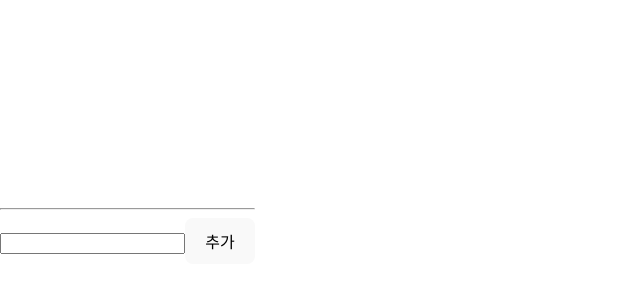
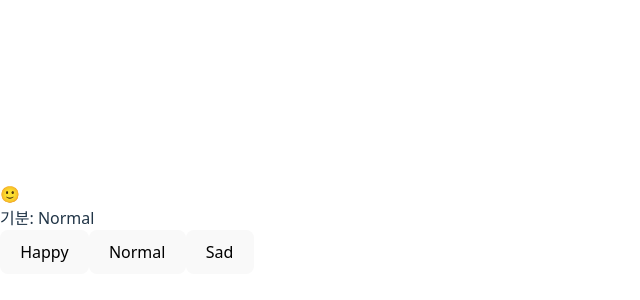
Before and after one commit to nelfen/React-Tutorial, a React (Vite) app in the folder vite-react/: page / in a window 1280 px wide. Shown: the part 172-472 px from the top of the page, without its empty margins (0-640 px from the left). Built offline with nearby package versions, Linux system fonts and the light colour scheme.

Commit message:
코드정리

```diff
--- a/vite-react/src/App.jsx
+++ b/vite-react/src/App.jsx
@@ -2,66 +2,55 @@ import { useState } from "react";
 import "./App.css";
 
 function App() {
-  const [todoList, setTodoList] = useState([]);
-
+  const [mood, setMood] = useState("Normal");
   return (
     <>
-      <TodoList todoList={todoList} setTodoList={setTodoList} />
-      <hr />
-      <TodoInput todoList={todoList} setTodoList={setTodoList} />
+      <Face3 mood={mood} />
+      <div className={mood === "Happy" ? 'happy' : mood === "Normal" ? 'normal' : 'sad'}>기분: {mood}</div>
+      <div>
+        <button onClick={() => setMood("Happy")}>Happy</button>
+        <button onClick={() => setMood("Normal")}>Normal</button>
+        <button onClick={() => setMood("Sad")}>Sad</button>
+      </div>
     </>
   );
 }
 
-function TodoInput({ todoList, setTodoList }) {
-  const [inputValue, setInputValue] = useState("");
-  console.log(inputValue);
+//1. if문으로 리턴하는 JSX문 바꿔주기
+function Face({ mood }) {
+  if (mood === "Happy") {
+    return <div>😄</div>;
+  } else if (mood === "Normal") {
+    return <div>🙂</div>;
+  } else {
+    return <div>😐</div>;
+  }
+}
+
+//2. 삼항연산자 사용하기
+function Face2({ mood }) {
   return (
     <>
-      <input
-        value={inputValue}
-        onChange={(event) => setInputValue(event.target.value)}
-      />
-      <button
-        onClick={() => {
-          const newTodo = { id: Number(new Date()), content: inputValue };
-
-          const newTodoList = [...todoList, newTodo];
-          setTodoList(newTodoList);
-          setInputValue("");
-        }}
-      >
-        추가
-      </button>
+      {
+        mood === "Happy" ? (
+          <div>😄</div>
+        ) : (
+          (mood === "Normal" ? <div>🙂</div> : <div>😐</div>)
+        )
+      }
     </>
   );
 }
 
-function TodoList({ todoList, setTodoList }) {
+// 3. 논리 연산자
+function Face3( {mood} ) {
   return (
-    <ul>
-      {todoList.map((todo) => (
-        <Todo key={todo.id} todo={todo} setTodoList={setTodoList} />
-      ))}
-    </ul>
-  );
-}
-
-function Todo({ todo, setTodoList }) {
-  return (
-    <li>
-      {todo.content}
-      <button
-        onClick={() => {
-          setTodoList((prev) => {
-            return prev.filter((el) => el.id !== todo.id);
-          });
-        }}
-      >
-        삭제
-      </button>
-    </li>
-  );
+    <>
+      {mood === "Happy" && <div>😄</div>}
+      {mood === "Normal" && <div>🙂</div>}
+      {mood === "Sad" && <div>😐</div>}
+    </>
+  )
 }
 
 export default App;
```
